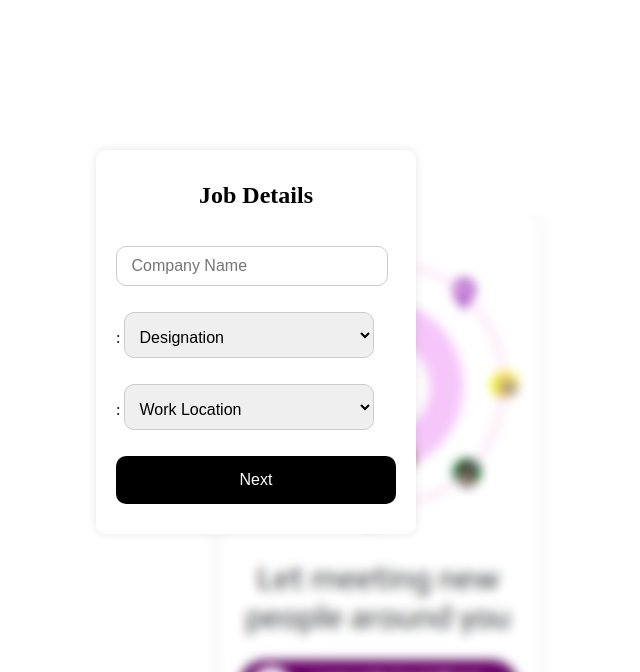
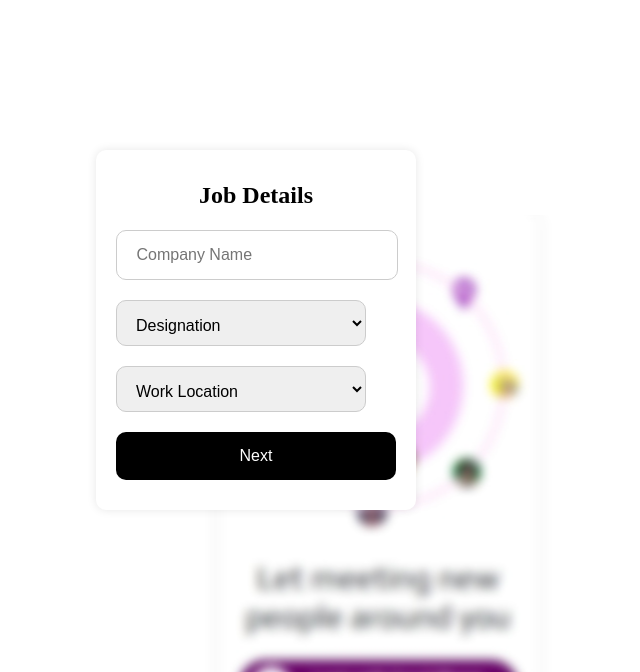
Before and after one commit to Jithininmakes/datingapp, a Django app: page /job_details in a window 1280 px wide. Shown: the top 672 px of the page, without its empty margins (264-904 px from the left). Run offline with Django 4.2, Linux system fonts and the light colour scheme; data comes from the database, SQL or seed files in the repository.

Commit message:
job details design updated

```diff
--- a/new_project/new_app/static/css/option.css
+++ b/new_project/new_app/static/css/option.css
@@ -33,7 +33,7 @@ form h2 {
 .form-control {
     width: 250px;
     padding: 10px;
-    margin-bottom: 10px;
+    margin-bottom: 15px;
     border: 1px solid #ccc;
     border-radius: 10px;
     font-size: 16px;
--- a/new_project/new_app/templates/Dating/job_details.html
+++ b/new_project/new_app/templates/Dating/job_details.html
@@ -6,14 +6,29 @@
     <title>Job Status Checkout</title>
     {% load static %}
         <link rel="stylesheet" href="static/css/option.css">
-
+<style>
+    .form-control {
+       padding: 15px;
+       margin-bottom: 20px;
+    }
+</style>
 </head>
 <body>
     <div class="container">
           <form method="post" enctype="multipart/form-data">
          <center><h2>Job Details</h2></center><br>
          {% csrf_token %}
-         {{ form.as_p }}
+         <div class="form-group">
+        {{ form.company_name }}
+    </div>
+
+    <div class="form-group">
+        {{ form.designation }}
+    </div>
+
+    <div class="form-group">
+        {{ form.work_location }}
+    </div>
 
               <button type="submit" id="register-btn">Next</button>
          </form>
```
Also changed, not shown: new_project/new_app/templates/Dating/details.html (+0 -7 lines).
